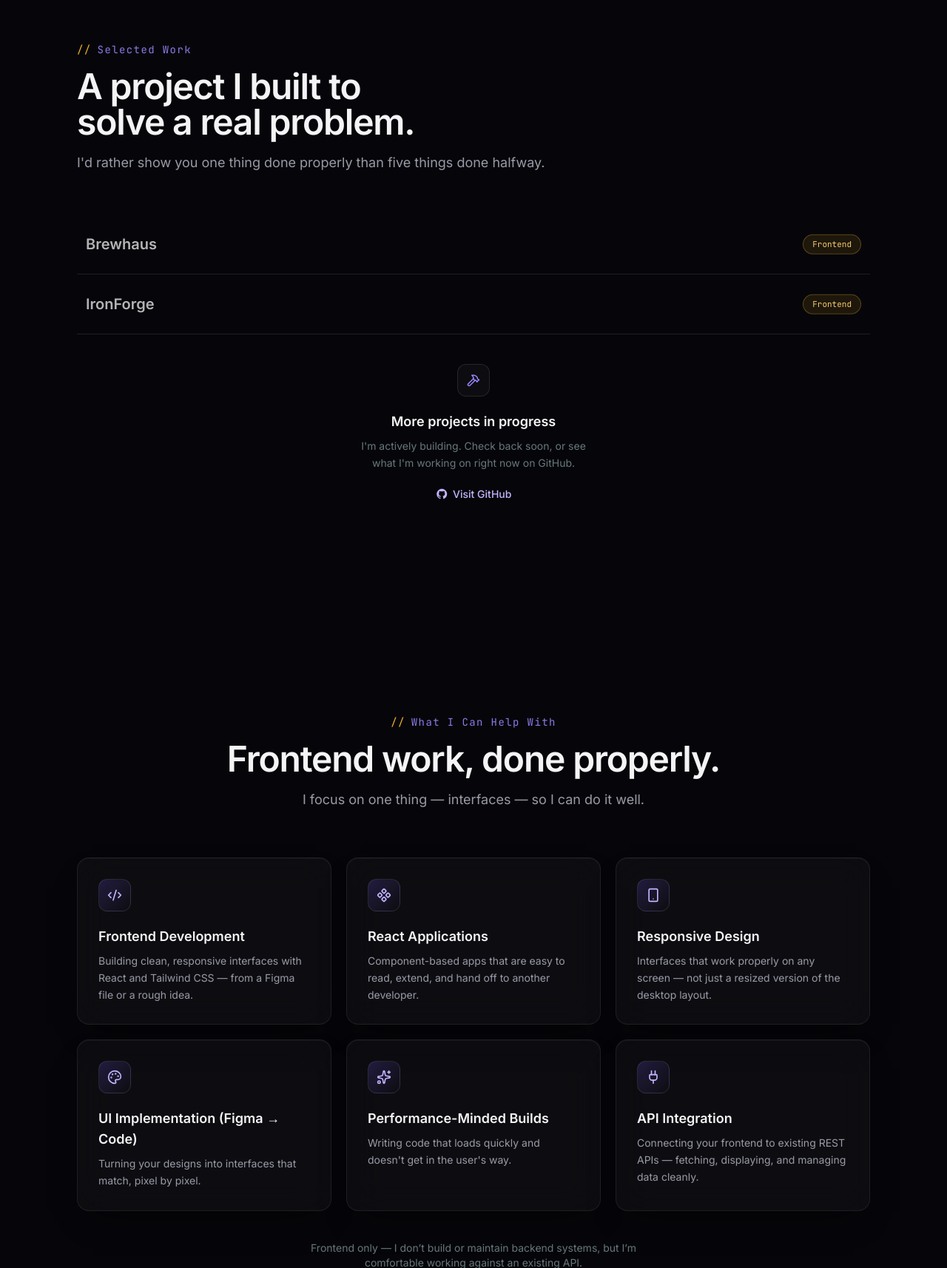
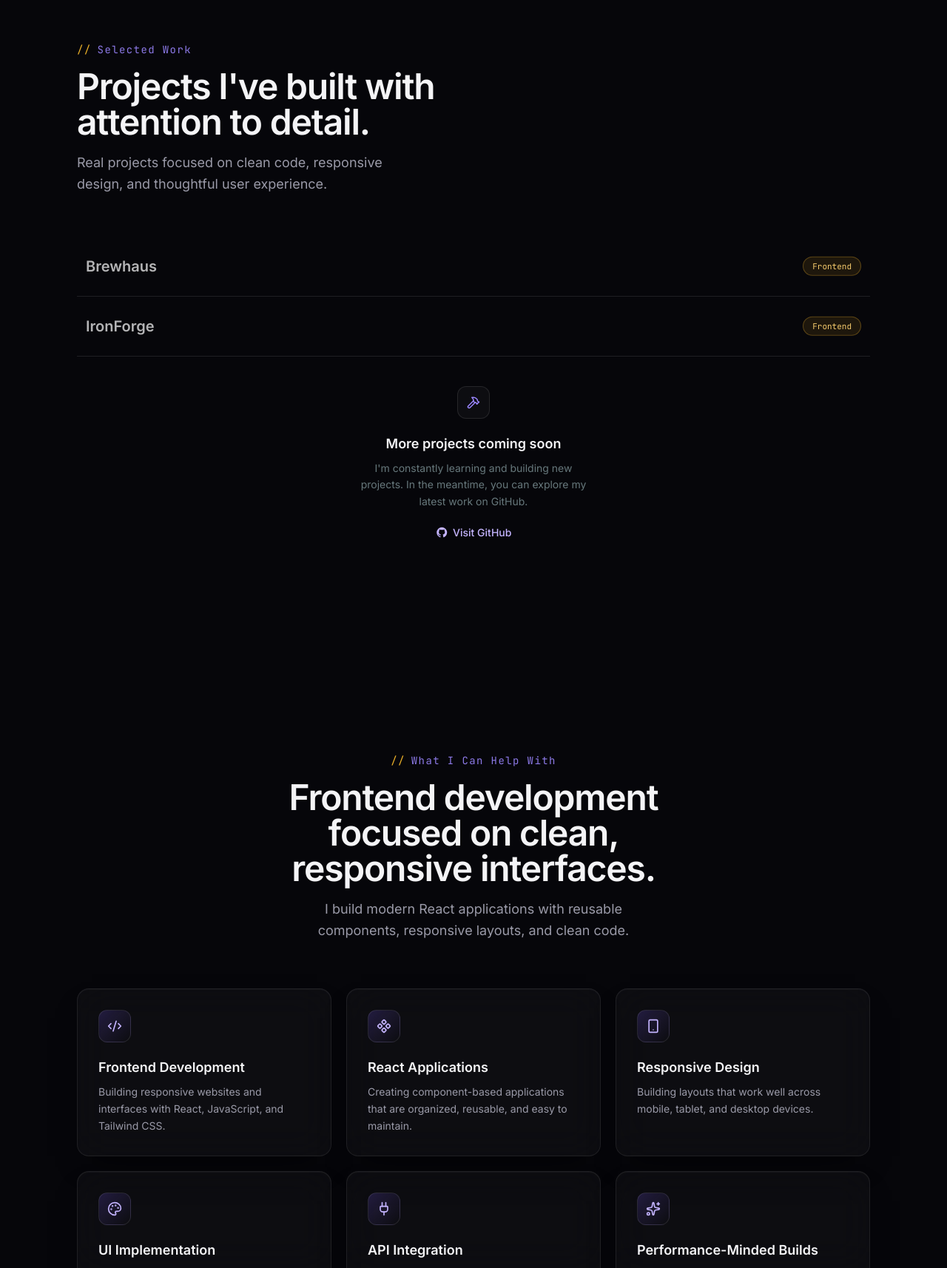
Before and after one commit to said-hadji/saidhadji.dev, a React (Vite) app: page / in a window 1280 px wide. Shown: the part 2421-4135 px from the top of the page at 74% size. Built offline with nearby package versions, Linux system fonts and the light colour scheme.

Commit message:
refactor: update copywriting across portfolio sections

```diff
--- a/src/components/About.jsx
+++ b/src/components/About.jsx
@@ -153,7 +153,7 @@ export function About() {
             >
               {QUICK_FACTS.map(({ label, value, icon: Icon }) => (
                 <motion.div key={label} variants={item}>
-                  <GlassCard className="p-5 transition-colors duration-300 hover:border-violet-500/30">
+                  <GlassCard className="h-full p-5 border border-white/8 hover:border-violet-500/40 bg-white/3 backdrop-blur-xl rounded-2xl">
                     <Icon
                       size={18}
                       className="text-violet-400"
--- a/src/components/Contact.jsx
+++ b/src/components/Contact.jsx
@@ -28,7 +28,7 @@ const INFO = [
   {
     icon: "fa-solid fa-location-dot",
     label: "Location",
-    value: `${SOCIALS.location} — available for remote work`,
+    value: `${SOCIALS.location} — Open for freelance work`,
     href: null,
   },
 ];
@@ -101,7 +101,7 @@ export function Contact({ isStartProject, setIsStartProject }) {
         <SectionHeading
           eyebrow="Contact"
           title="Have a project in mind? Let's talk."
-          subtitle="Tell me a bit about what you need. I read every message and reply within a day or two."
+          subtitle="Tell me about your project. I'll get back to you soon."
         />
 
         <div className="mt-16 flex flex-col-reverse sm:items-center gap-15">
@@ -109,7 +109,9 @@ export function Contact({ isStartProject, setIsStartProject }) {
             <div className="flex gap-2 flex-wrap">
               {INFO.map((i) => {
                 const content = (
-                  <GlassCard className={`flex items-center gap-2 border border-white/10 hover:border-violet-500 bg-white/3 rounded-xl duration-300`}>
+                  <GlassCard
+                    className={`flex items-center gap-2 border border-white/10 hover:border-violet-500 bg-white/3 rounded-xl duration-300`}
+                  >
                     <span
                       className={`flex h-11 w-11 shrink-0 items-center justify-center`}
                     >
@@ -185,7 +187,7 @@ export function Contact({ isStartProject, setIsStartProject }) {
 
                 <label className="block">
                   <span className="mb-2 block text-sm font-medium text-mist-300">
-                    Project type
+                    Project category
                   </span>
 
                   <div ref={selectRef} className={`relative`}>
--- a/src/components/Process.jsx
+++ b/src/components/Process.jsx
@@ -18,7 +18,7 @@ export function Process() {
       <Container>
         <SectionHeading
           eyebrow="How We'd Work Together"
-          title="A simple, clear process."
+          title="A simple, transparent process."
           align="center"
         />
 
--- a/src/components/ProjectComingSoon.jsx
+++ b/src/components/ProjectComingSoon.jsx
@@ -15,11 +15,11 @@ export function ProjectComingSoon() {
         <Hammer size={18} className="text-violet-400" aria-hidden="true" />
       </span>
       <h3 className="mt-5 text-lg font-semibold text-mist-100">
-        More projects in progress
+        More projects coming soon
       </h3>
       <p className="mt-2 max-w-xs text-sm leading-relaxed text-mist-500">
-        I'm actively building. Check back soon, or see what I'm
-        working on right now on GitHub.
+        I'm constantly learning and building new projects. In the meantime, you
+        can explore my latest work on GitHub.
       </p>
       <a
         href={SOCIALS.github}
--- a/src/components/Projects.jsx
+++ b/src/components/Projects.jsx
@@ -16,8 +16,8 @@ export function Projects() {
       <Container>
         <SectionHeading
           eyebrow="Selected Work"
-          title="A project I built to solve a real problem."
-          subtitle="I'd rather show you one thing done properly than five things done halfway."
+          title="Projects I've built with attention to detail."
+          subtitle="Real projects focused on clean code, responsive design, and thoughtful user experience."
         />
 
         <div className="mt-14 flex flex-col gap-10">
--- a/src/components/Services.jsx
+++ b/src/components/Services.jsx
@@ -19,8 +19,8 @@ export function Services() {
       <Container>
         <SectionHeading
           eyebrow="What I Can Help With"
-          title="Frontend work, done properly."
-          subtitle="I focus on one thing — interfaces — so I can do it well."
+          title="Frontend development focused on clean, responsive interfaces."
+          subtitle="I build modern React applications with reusable components, responsive layouts, and clean code."
           align="center"
         />
 
--- a/src/data/index.js
+++ b/src/data/index.js
@@ -19,8 +19,8 @@ import {
   PackageCheck,
 } from "lucide-react";
 
-import brewhaus from "../assets/screenShots/brewhausScreenshot.png"
-import ironforge from "../assets/screenShots/ironforgeScreenshot.png"
+import brewhaus from "../assets/screenShots/brewhausScreenshot.png";
+import ironforge from "../assets/screenShots/ironforgeScreenshot.png";
 
 // ---- Replace these with your real details ----
 export const PROFILE = {
@@ -65,7 +65,7 @@ export const SECONDARY_SKILLS = [
 
 // Honest "quick facts" — replaces vanity stats you can't back up yet.
 export const QUICK_FACTS = [
-  { label: "Based in", value: "Morocco (GMT+1)", icon: MapPin },
+  { label: "Based in", value: "Morocco", icon: MapPin },
   { label: "Core stack", value: "React · Tailwind CSS", icon: Layers },
   {
     label: "Availability",
@@ -143,62 +143,62 @@ export const SERVICES = [
     icon: Code2,
     title: "Frontend Development",
     description:
-      "Building clean, responsive interfaces with React and Tailwind CSS — from a Figma file or a rough idea.",
+      "Building responsive websites and interfaces with React, JavaScript, and Tailwind CSS.",
   },
   {
     icon: Component,
     title: "React Applications",
     description:
-      "Component-based apps that are easy to read, extend, and hand off to another developer.",
+      "Creating component-based applications that are organized, reusable, and easy to maintain.",
   },
   {
     icon: Smartphone,
     title: "Responsive Design",
     description:
-      "Interfaces that work properly on any screen — not just a resized version of the desktop layout.",
+      "Building layouts that work well across mobile, tablet, and desktop devices.",
   },
   {
     icon: Palette,
-    title: "UI Implementation (Figma \u2192 Code)",
+    title: "UI Implementation",
     description:
-      "Turning your designs into interfaces that match, pixel by pixel.",
+      "Turning Figma designs or ideas into functional, responsive user interfaces.",
+  },
+  {
+    icon: Plug,
+    title: "API Integration",
+    description:
+      "Connecting frontend applications to existing REST APIs to display and manage data.",
   },
   {
     icon: Sparkles,
     title: "Performance-Minded Builds",
     description:
-      "Writing code that loads quickly and doesn't get in the user's way.",
-  },
-  {
-    icon: Plug,
-    title: "API Integration",
-    description:
-      "Connecting your frontend to existing REST APIs — fetching, displaying, and managing data cleanly.",
+      "Writing readable, reusable code with a focus on maintainability and consistency.",
   },
 ];
 
 export const PROCESS_STEPS = [
   {
     icon: MessageCircle,
-    title: "Quick intro",
-    description: "We talk about what you need and whether I'm the right fit.",
+    title: "Let's talk",
+    description: "We discuss your project, your goals, and whether I'm the right person to build it.",
   },
   {
     icon: ClipboardList,
-    title: "Plan & scope",
+    title: "Planning",
     description:
-      "I break the work into clear tasks, so you know what you\u2019re getting and when.",
+      "We define the features, timeline, and what will be delivered before development starts.",
   },
   {
     icon: Code2,
     title: "Build",
     description:
-      "I develop the interface in React, sharing progress as I go — no long silences.",
+      "I build the frontend, keeping you updated throughout the development process.",
   },
   {
     icon: PackageCheck,
-    title: "Review & handoff",
+    title: "Review & Handoff",
     description:
-      "You review the work, I make adjustments, and you get clean, organized code.",
+      "You review the final result, request any agreed revisions, and receive the completed project.",
   },
 ];
```
